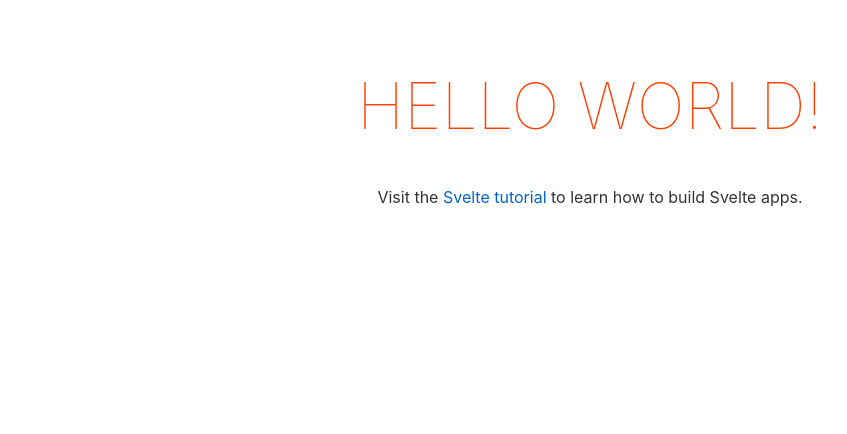
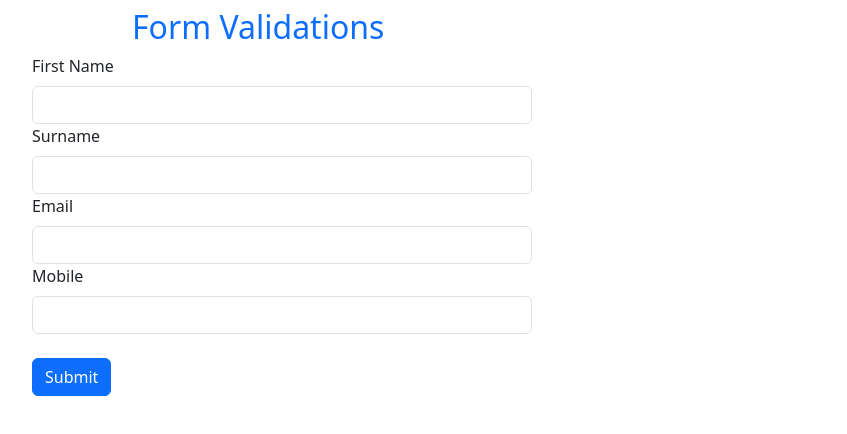
Before and after one commit to GitaReddy/form_user_validation, a Svelte app: page / in a window 1280 px wide. Shown: the top 434 px of the page, without its empty margins (50-897 px from the left). Built offline with nearby package versions, Linux system fonts and the light colour scheme.

Commit message:
form_validations

```diff
--- a/src/App.svelte
+++ b/src/App.svelte
@@ -1,30 +1,162 @@
+
+
 <script>
-	export let name;
-</script>
+	import 'bootstrap/dist/css/bootstrap.min.css';
+	let firstName = '';
+	let surname = '';
+	let email = '';
+	let password = '';
+	let mobile = '';
+	let formSubmitted = false;
 
-<main>
-	<h1>Hello {name}!</h1>
-	<p>Visit the <a href="https://svelte.dev/tutorial">Svelte tutorial</a> to learn how to build Svelte apps.</p>
-</main>
-
-<style>
-	main {
-		text-align: center;
-		padding: 1em;
-		max-width: 240px;
-		margin: 0 auto;
+	function handleSubmit(event) {
+	 event.preventDefault();
+	 // Validate the form fields and submit data if valid
+	 if (validateForm()) {
+	displaySubmittedData();
+	console.log('Form submitted successfully!');
+	formSubmitted = true;
+	 }
 	}
 
-	h1 {
-		color: #ff3e00;
-		text-transform: uppercase;
-		font-size: 4em;
-		font-weight: 100;
+	function validateForm() {
+	 let isValid = true;
+
+	 // Validate the form fields
+	 if (firstName.length === 0 || firstName.length > 28) {
+	displayError('firstName', 'First Name is required and should be less than or equal to 28 characters.');
+	isValid = false;
+	 } else {
+	hideError('firstName');
+	 }
+
+	 if (surname.length === 0 || surname.length > 28) {
+displayError('surname', 'Surname is required and should be less than or equal to 28 characters.');
+isValid = false;
+ } else {
+hideError('surname');
+ }
+
+	 if (!validateEmail(email)) {
+	displayError('email', 'Invalid Email format.');
+	isValid = false;
+	 } else {
+	hideError('email');
+	 }
+
+	//  if (!validatePassword(password)) {
+	// displayError('password', 'Invalid Password format. The password should contain at least one special character and one number.');
+	// isValid = false;
+	//  } else {
+	// hideError('password');
+	//  }
+
+	 if (!validateMobile(mobile)) {
+	displayError('mobile', 'Invalid Mobile format. The mobile number should contain 10 digits.');
+	isValid = false;
+	 } else {
+	hideError('mobile');
+	 }
+
+	 return isValid;
 	}
 
-	@media (min-width: 640px) {
-		main {
-			max-width: none;
-		}
+	function validateEmail(email) {
+	 // Validate the email format using a regular expression
+	 const emailRegex = /^[\w-.]+@([\w-]+\.)+[\w-]{2,4}$/;
+	 return emailRegex.test(email);
 	}
-</style>
+
+
+
+	function validateMobile(mobile) {
+	 // Validate the mobile format using a regular expression
+	 const mobileRegex = /^\d{10}$/;
+	 return mobileRegex.test(mobile);
+	}
+
+	function displayError(fieldId, errorMessage) {
+	 const field = document.getElementById(fieldId);
+	 const errorContainer = field.parentElement.querySelector('.error-message');
+	 errorContainer.innerText = errorMessage;
+	 errorContainer.style.display = 'block';
+	}
+
+	function hideError(fieldId) {
+	 const field = document.getElementById(fieldId);
+	 const errorContainer = field.parentElement.querySelector('.error-message');
+	 errorContainer.style.display = 'none';
+	}
+
+	function displaySubmittedData() {
+	 // Get the container element for displaying the submitted data
+	 const submittedDataContainer = document.getElementById('submittedData');
+
+	 // Create an HTML string with the submitted data
+	 const submittedDataHTML = `
+	<h3>Display Information</h3>
+	<p><strong>First Name:</strong> ${firstName}</p>
+	<p><strong>Surname:</strong> ${surname}</p>
+	<p><strong>Email:</strong> ${email}</p>
+
+	<p><strong>Mobile:</strong> ${mobile}</p>
+	 `;
+
+	 // Set the HTML of the container to display the submitted data
+	submittedDataContainer.innerHTML = submittedDataHTML;
+	}
+	  </script>
+
+	  <style>
+	.error-message {
+	 display: none;
+	 color: red;
+	 font-size: 12px;
+	}
+	/*  */
+	/* input{
+		width:500px;
+	} */
+
+	  </style>
+
+	  <div class="container">
+	<form on:submit|preventDefault={handleSubmit}>
+		<h2 style="color:#0d6efd;padding-left:100px;">Form Validations</h2>
+	 <div>
+	<label for="firstName" class="form-label">First Name</label>
+	<input type="text" style ="width:500px" class="form-control" id="firstName" bind:value={firstName} required>
+	<div class="error-message"></div>
+	 </div>
+
+	 <div>
+	<label for="surname" class="form-label">Surname</label>
+	<input type="text" style ="width:500px" class="form-control" id="surname" bind:value={surname} required>
+	<div class="error-message"></div>
+	 </div>
+
+	 <div>
+	<label for="email" class="form-label">Email</label>
+	<input type="email" style ="width:500px"  class="form-control" id="email" bind:value={email} required>
+	<div class="error-message"></div>
+	 </div>
+
+
+
+	 <div>
+	<label for="mobile" class="form-label">Mobile</label>
+
+	 <input type="number" style ="width:500px"class="form-control" id="mobile" bind:value={mobile} required pattern="^\+?\d+$" maxlength="10">
+	 <div class="error-message"></div>
+
+	 </div>
+	 <br/>
+
+	 <div><button type="submit" class="btn btn-primary" >Submit</button></div>
+	 <!-- <button type="submit" class="btn btn-primary" >Submit</button> -->
+	</form>
+
+	<br/>
+
+	<div id="submittedData" class="submittedData"></div>
+	  </div>
```
Also changed, not shown: 1 other file (tests, documents, lock files or other folders).
